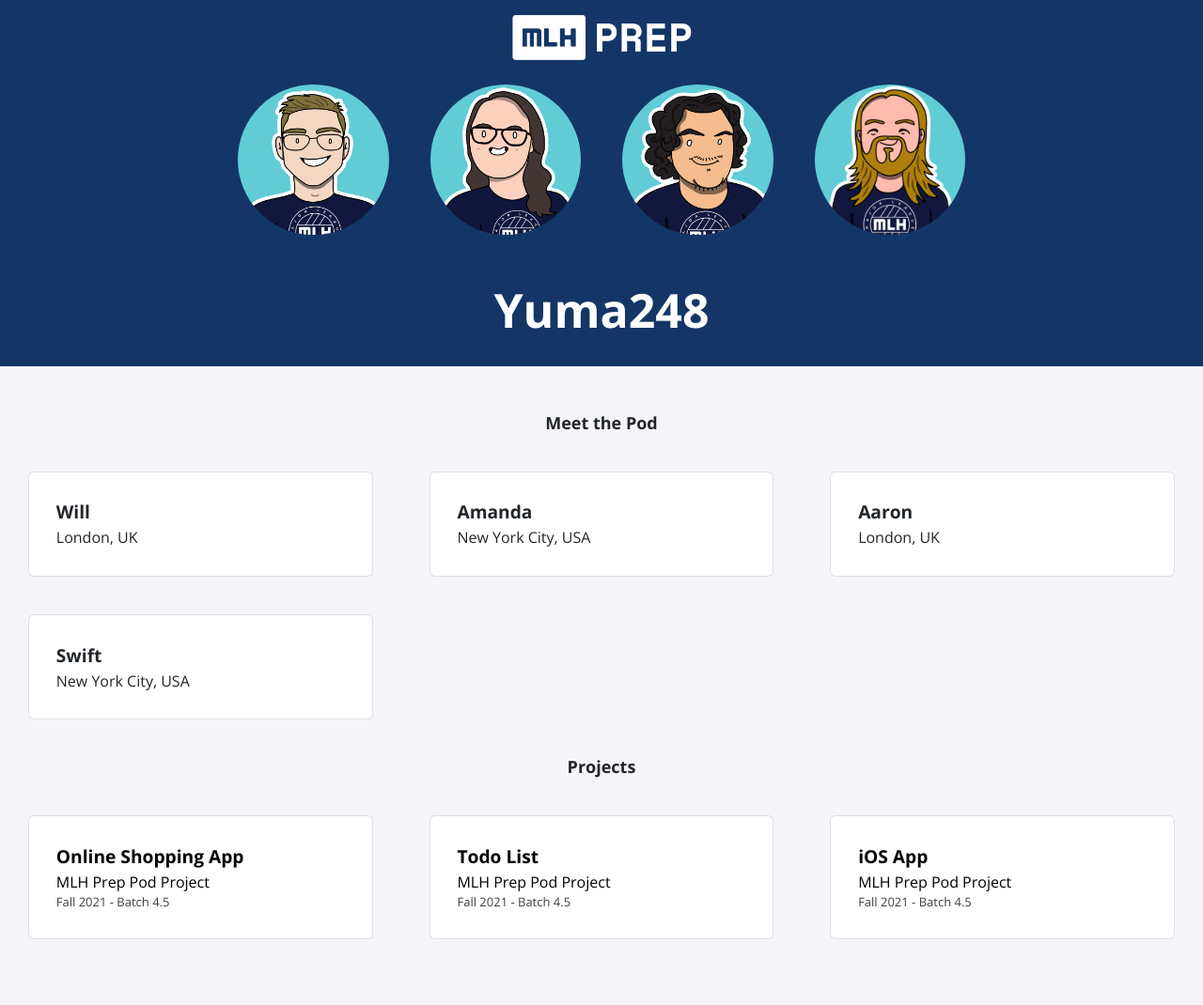
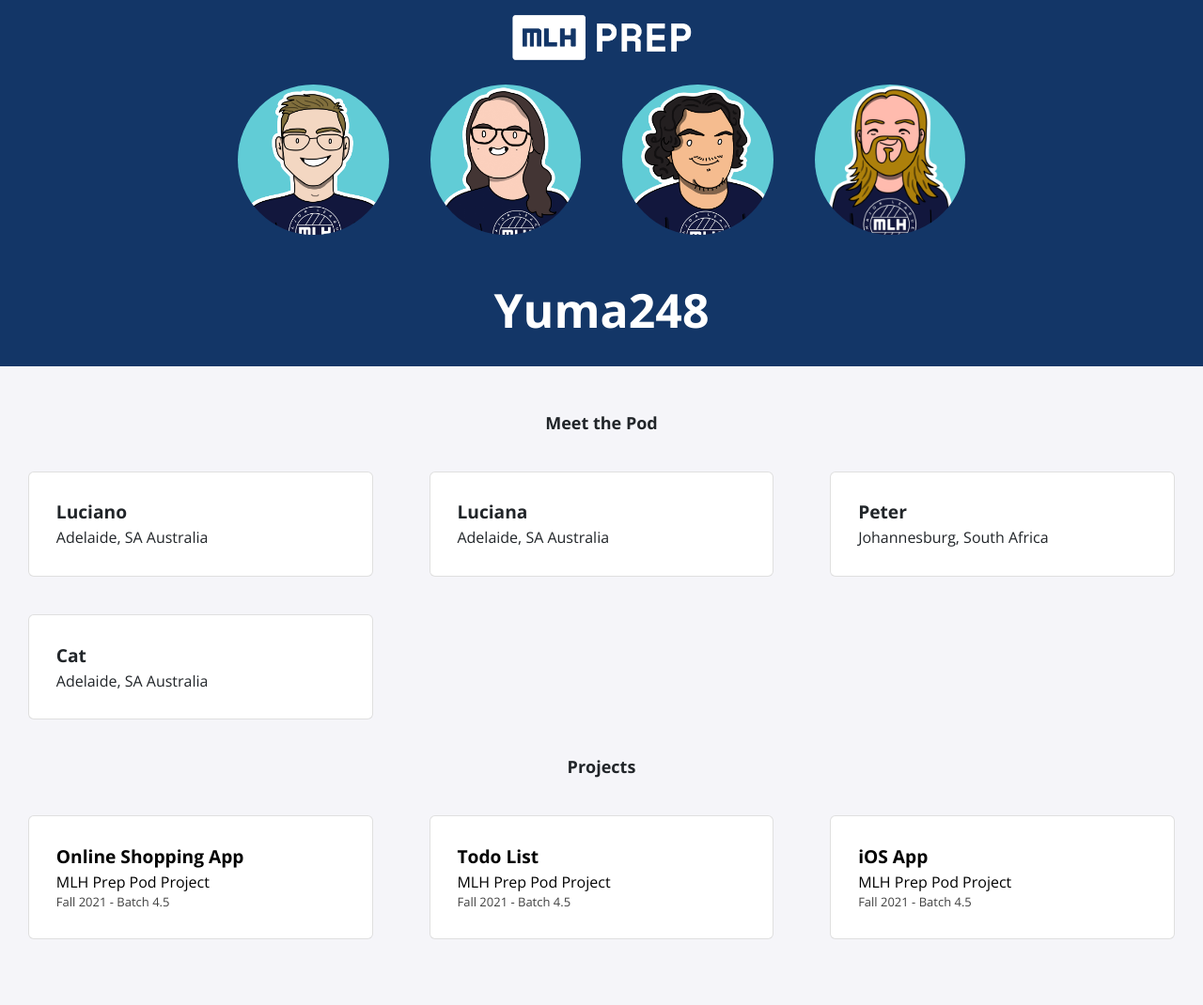
Before and after one commit to Yuma248/Yuma248TEST, a Jekyll site: the page built from index.html, in a window 1280 px wide. Shown: the whole page at 94% size. Built offline with Jekyll 4.4.1, drawn with Linux system fonts in a browser that asks for light colours; nearby versions of some CDN libraries.

Commit message:
Update fellows.yml Chnage names

```diff
--- a/_data/fellows.yml
+++ b/_data/fellows.yml
@@ -1,15 +1,15 @@
-- name: Will
+- name: Luciano
   img: logo.jpg
-  location: London, UK
+  location: Adelaide, SA Australia
 
-- name: Amanda
+- name: Luciana
   img: amanda.jpg
-  location: New York City, USA
+  location: Adelaide, SA Australia
 
-- name: Aaron
+- name: Peter
   img: aaron.jpg
-  location: London, UK
+  location: Johannesburg, South Africa
 
-- name: Swift
+- name: Cat
   img: swift.jpg
-  location: New York City, USA
+  location: Adelaide, SA Australia
```
